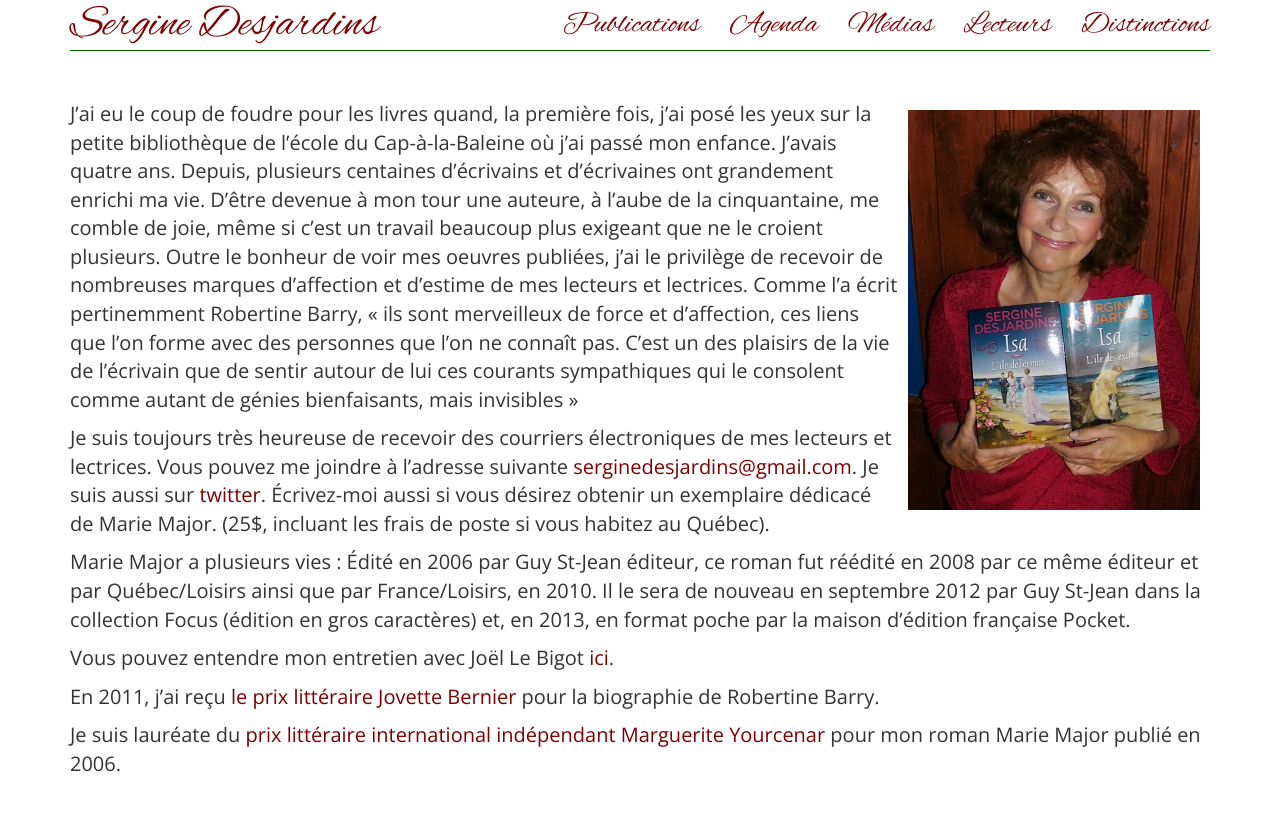
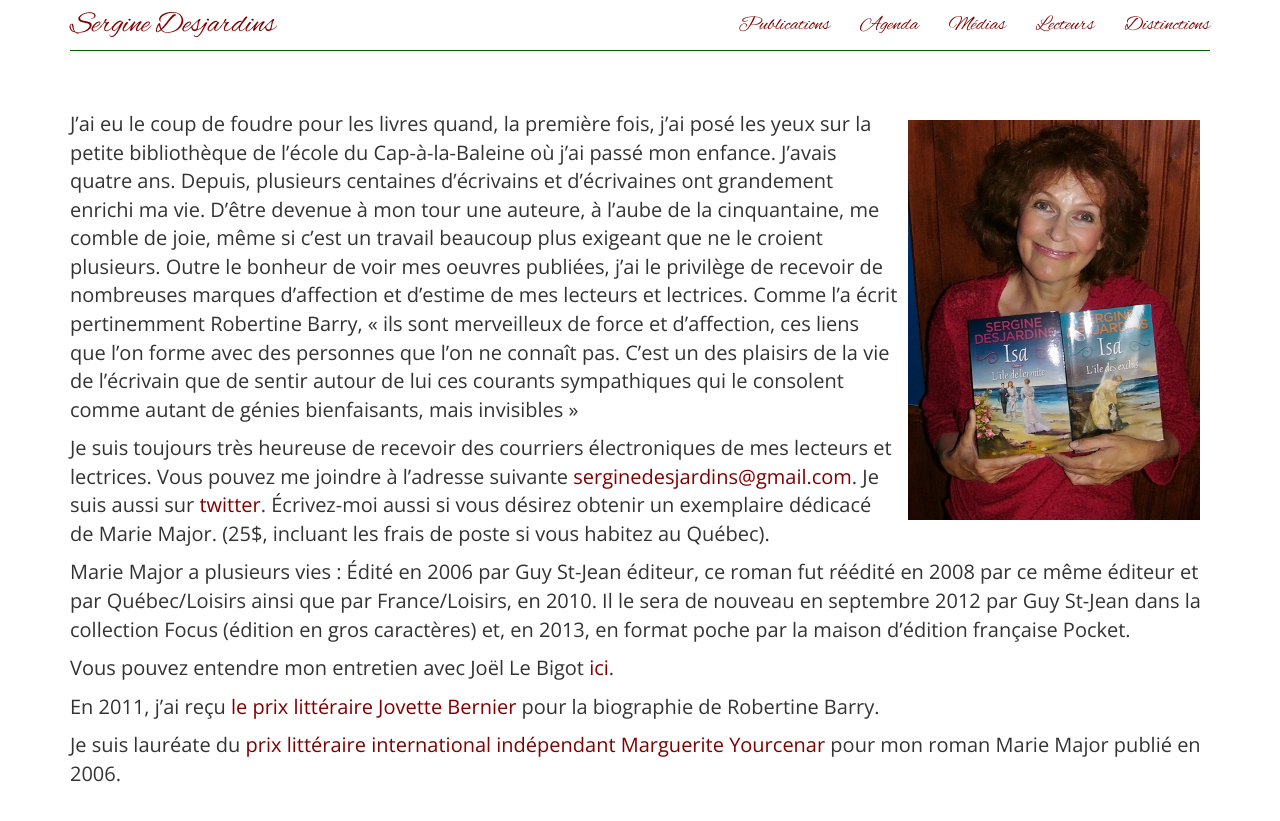
Before and after one commit to serginedesjardins/serginedesjardins.github.io, a Jekyll site: the page built from index.md, in a window 1280 px wide. Shown: the top 821 px of the page. Built offline with Jekyll 4.4.1, drawn with Linux system fonts in a browser that asks for light colours.

Commit message:
add padding

```diff
--- a/css/style.css
+++ b/css/style.css
@@ -6,12 +6,7 @@
   font-size: 2em;
   font-family: 'Open Sans', sans-serif;
   height: 100%;
-  padding-top: 90px;
-}
-@media (max-width: 981px) {
-  body {
-    padding-top: 0px;
-  }
+  padding-top: 100px;
 }
 
 div.navbar.navbar-inverse a {
@@ -28,7 +23,7 @@
 }
 
 .navbar-inverse {
-  font-size: 1.5em;
+  font-size: 1.0em;
   color: #800000;
   background-color: #fff;
   border-width: 0px;
```
